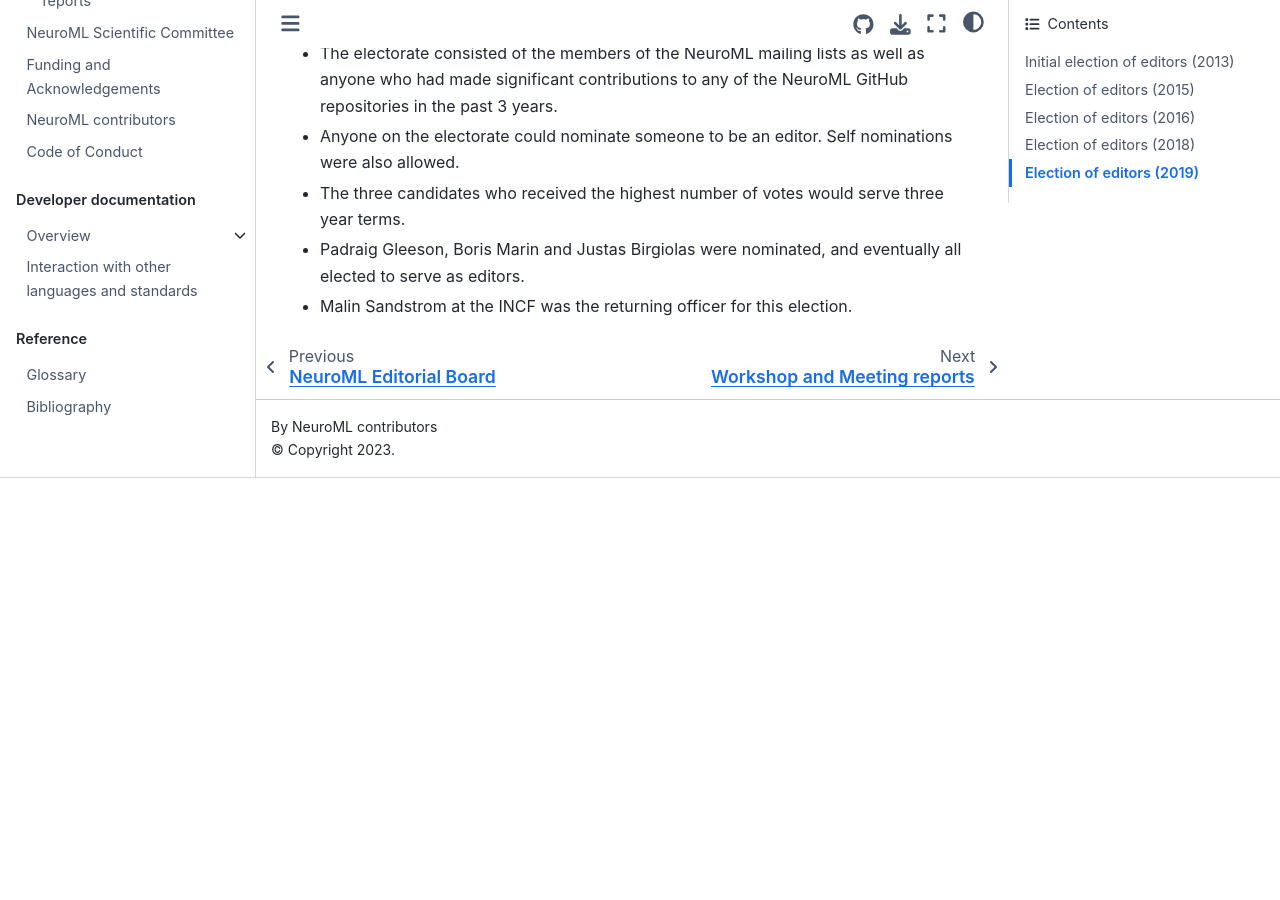
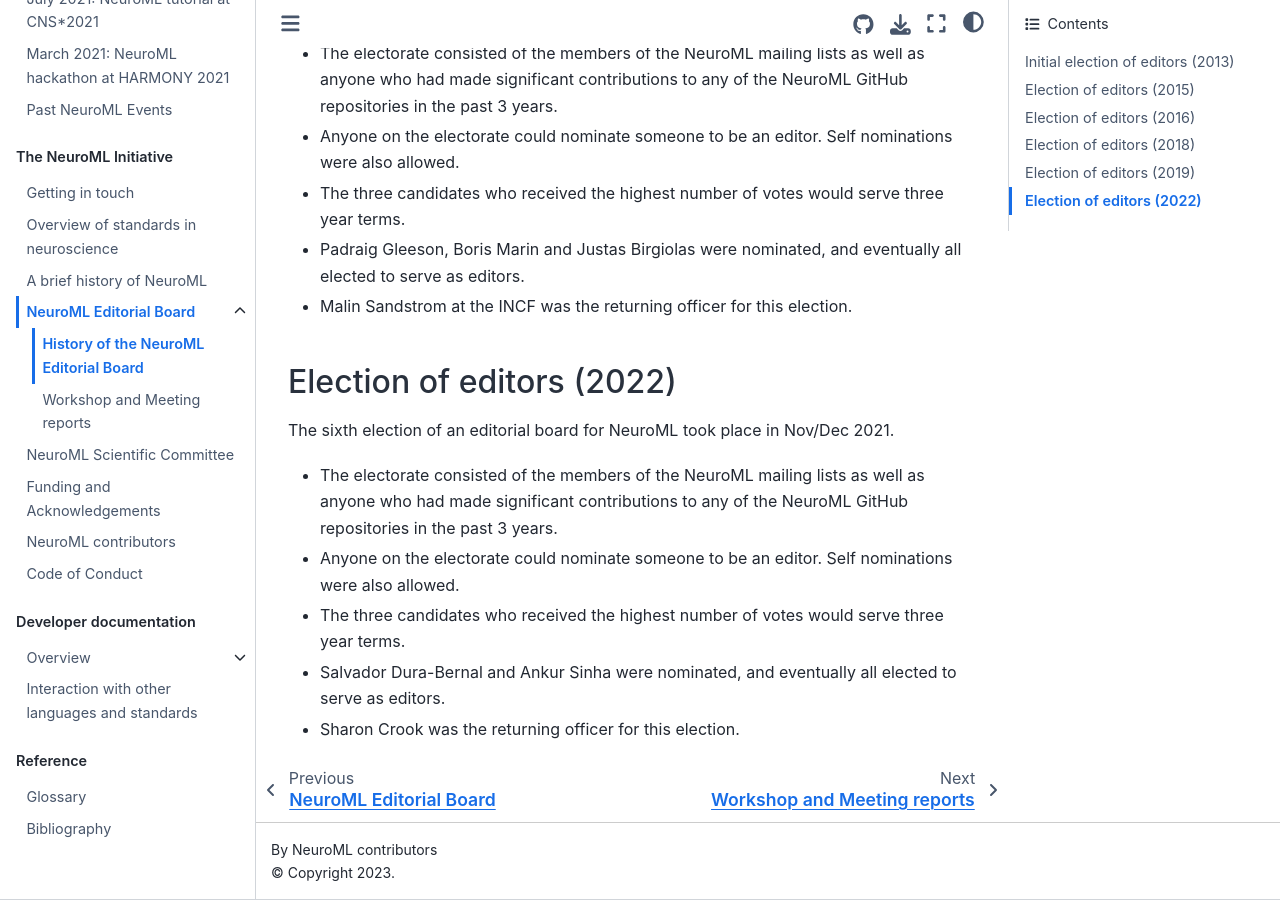
Before and after one commit to NeuroML/Documentation, a Jupyter Book: the page built from source/NeuroMLOrg/BoardHistory.md, in a window 1280 px wide and 900 px high, scrolled down 1859 px. Built offline with Jupyter Book 1.0.4 settings and Sphinx 7.4.7 and the Sphinx Book theme 1.1.4, drawn with Linux system fonts in a browser that asks for light colours; before the commit the page ends 2337 px from its top, so only the background shows below that.

Commit message:
feat: update NeuroML board after 2021 election
Fixes #116

```diff
--- a/source/NeuroMLOrg/BoardHistory.md
+++ b/source/NeuroMLOrg/BoardHistory.md
@@ -48,3 +48,12 @@
 - The three candidates who received the highest number of votes would serve three year terms.
 - Padraig Gleeson, Boris Marin and Justas Birgiolas were nominated, and eventually all elected to serve as editors.
 - Malin Sandstrom at the INCF was the returning officer for this election.
+
+## Election of editors (2022)
+The sixth election of an editorial board for NeuroML took place in Nov/Dec 2021.
+
+- The electorate consisted of the members of the NeuroML mailing lists as well as anyone who had made significant contributions to any of the NeuroML GitHub repositories in the past 3 years.
+- Anyone on the electorate could nominate someone to be an editor. Self nominations were also allowed.
+- The three candidates who received the highest number of votes would serve three year terms.
+- Salvador Dura-Bernal and Ankur Sinha were nominated, and eventually all elected to serve as editors.
+- Sharon Crook was the returning officer for this election.
```
Also changed, not shown: source/NeuroMLOrg/Board.md (+19 -20 lines), source/images/Board/andrew.jpg (deleted), source/images/Board/ankur.png (added).
